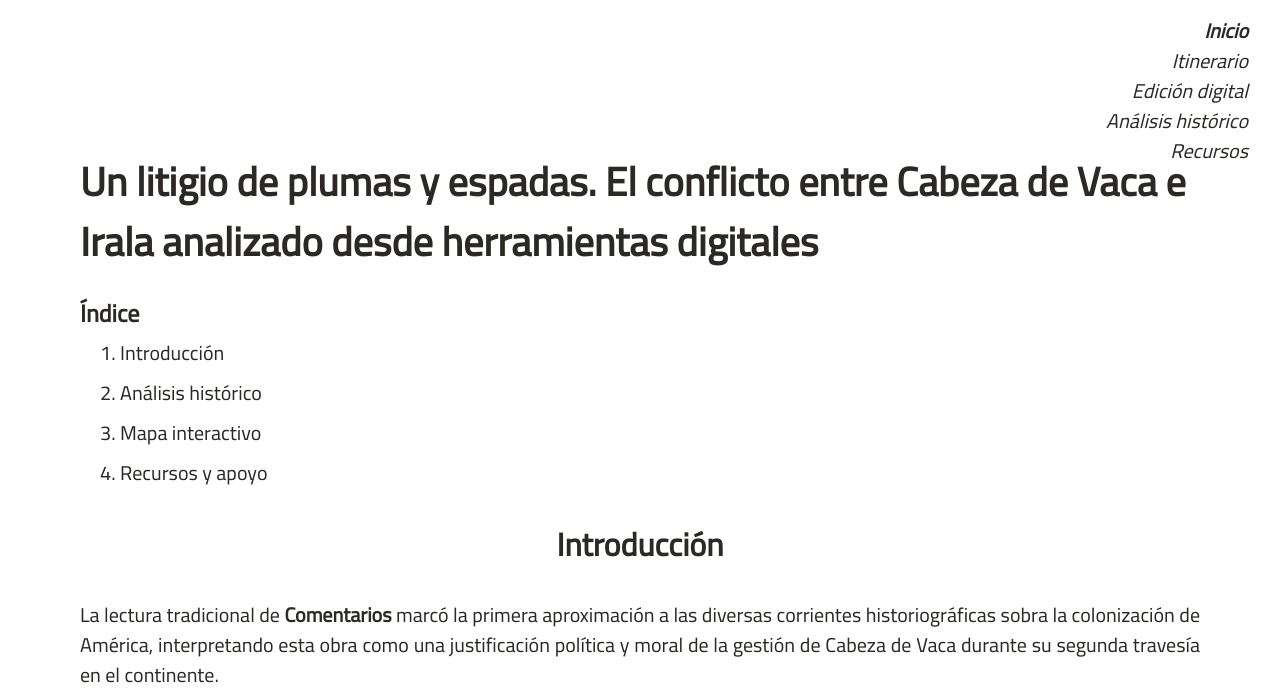
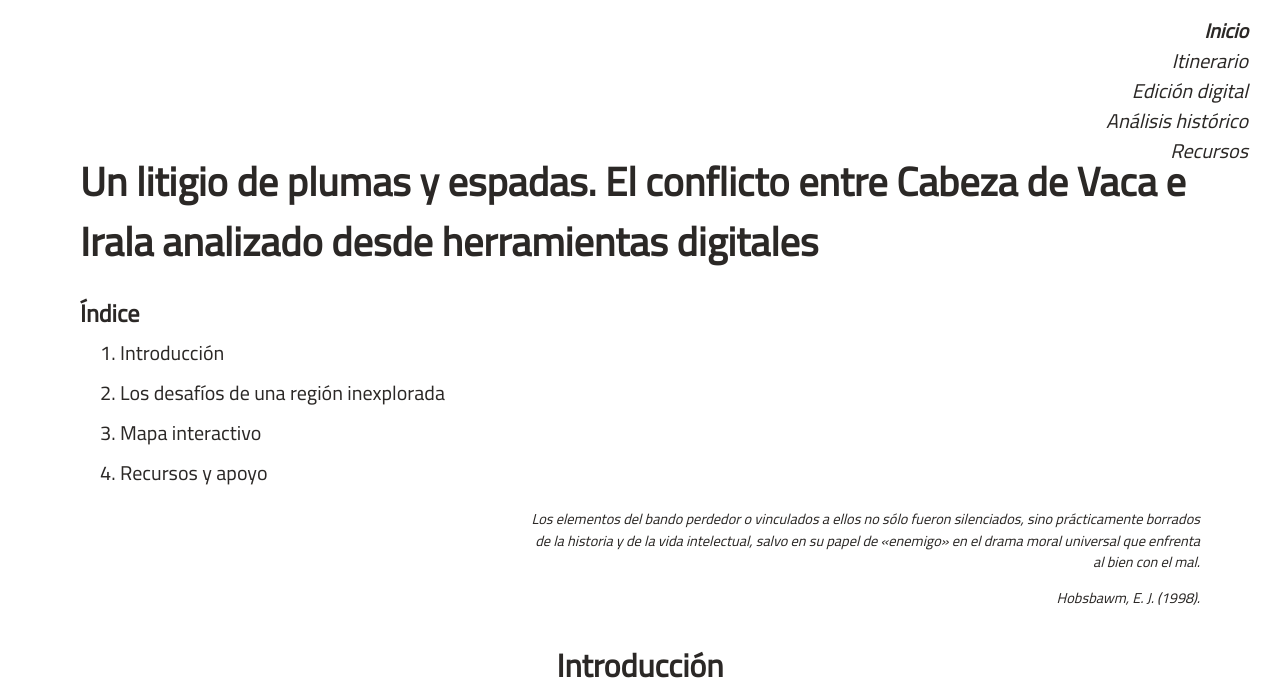
Before and after one commit to rominicky/comentarios-cabeza-de-vaca, a Jekyll site: the page built from _pages/02-analisis.md, in a window 1280 px wide. Shown: the top 690 px of the page. Built offline with Jekyll 4.4.1, drawn with Linux system fonts in a browser that asks for light colours; nearby versions of some CDN libraries; library files that are not in the unit come from our copies; some of the changed text lies outside the part shown; grey boxes are pictures that could not be loaded.

Commit message:
desarollo

```diff
--- a/_pages/02-analisis.md
+++ b/_pages/02-analisis.md
@@ -11,9 +11,14 @@
 ### Índice
 
 1. [Introducción](#introducción)
-2. [Análisis histórico](#análisis-histórico)
+2. [Los desafíos de una región inexplorada](#inexplorada)
 3. [Mapa interactivo](#mapa-interactivo)
 4. [Recursos y apoyo](#recursos-y-apoyo)
+
+<cite>
+Los elementos del bando perdedor o vinculados a ellos no sólo fueron silenciados, sino prácticamente borrados de la historia y de la vida intelectual, salvo en su papel de «enemigo» en el drama moral universal que enfrenta al bien con el mal.</cite>
+<cite>Hobsbawm, E. J. (1998).
+</cite>
 
 ## Introducción
 
@@ -24,14 +29,26 @@
   <div style="flex: 1; min-width: 250px;">
     <p>
       Este proyecto explora cómo la Historia Digital, rama de las Humanidades Digitales, puede transformar la manera en que leemos y comprendemos el pasado. A partir de la obra <strong>Comentarios</strong>, conservada y digitalizada en la <a href="https://collections.lib.utexas.edu/catalog/utblac:be9bfa47-9704-483e-a461-9588875230b8">Benson Rare Book Collection</a> de LLILAS Benson Latin American Studies and Collections, propongo una experiencia interactiva que combina mapas, visualizaciones y datos históricos estructurados.</p>
-      <p>La edición digital ofrece una lectura selectiva y crítica, centrada en episodios clave que revelan a Cabeza de Vaca como figura militar y política en los primeros años de la conquista del Río de la Plata y Paraguay.Gracias a herramientas de análisis computacional textual, como análisis de sentimiento, tópicos y frecuencia léxica, entre otras, pongo de relieve no solo los contenidos explícitos sino también la arquitectura emocional, ideológica y discursiva de estos episodios. Esto permite observas las tensiones entre la autoridad imperial y las prácticas locales de los primeros gobiernos instaurados por colonizadores europeos.
+      <p>La edición digital ofrece una lectura selectiva y crítica, centrada en episodios clave que revelan a Cabeza de Vaca como figura militar y política en los primeros años de la conquista del "Gran Chaco".Gracias a herramientas de análisis computacional textual, como análisis de sentimiento, tópicos y frecuencia léxica, entre otras, pongo de relieve no solo los contenidos explícitos sino también la arquitectura emocional, ideológica y discursiva de estos episodios. Esto permite observas las tensiones entre la autoridad imperial y las prácticas locales de los primeros gobiernos instaurados por colonizadores europeos.
     </p>
   </div>
   <div style="flex: 0 0 250px;">
-    <img src="{{ site.baseurl }}/assets/img/pagina489.png" style="width: 100%; height: auto; display: block;"/>
+    <img src="{{ site.baseurl }}/assets/img/pagina3.jpg" style="width: 100%; height: auto; display: block;"/>
   </div>
 </div>
 
 Más que una simple edición digital, esta propuesta investiga cómo **Comentarios** funcionó como dispositivo retórico en el conflicto político y moral entre Cabeza de Vaca y su adversario Domingo Martínez de Irala. Desarrollado con el apoyo de una beca de investigación de [LLILAS Benson](https://sites.utexas.edu/llilasbensonds/funding/digital-scholarship-fellowships), y basado en la edición [Viaje al Río de la Plata](https://hdlab.space/viaje-al-rio-de-la-plata) del [HDLab-CONICET](https://github.com/hdlabconicet/viaje-al-rio-de-la-plata), invita a redescubrir el texto desde una mirada renovada, integrando historia, léxico y contexto en un solo recorrido digital.
 
-## Recorrido
+## Los desafíos de una región inexplorada
+
+La gran expedición de Pedro de Mendoza se inscribe dentro de los *relatos de fracaso* que Beatriz Pastor (1983) identifica como parte de la mitificación producida por las corrientes historiográficas tradicionales. Mientras estas tendían a presentar la conquista y colonización de América en clave “triunfalista”, prescindían tanto de la complejidad de las sociedades nativas como de los diversos intereses de los agentes europeos, algunos de ellos ajenos a la Corona española.
+
+El primer adelantado del Río de la Plata murió en altamar en su intento de regresar a España; de su empresa sólo le sobrevivieron, como describe Gandini (2011), un "puñado de españoles atrincherado en un conjunto de casas de barro y paja rodeado por una empalizada que, con buena voluntad, denominaban ciudad, internada mil kilómetros río arriba en una región prácticamente inexplorada y cuyos vecinos, mayormente nativos de la etnia guaraní, practicaban una guerra a muerte coronada por canibalismo ritual" (p. 29).
+
+Las dificultades de esta región periférica, escasamente explorada, se reflejaron en una política de ocupación malograda. La carencia en metales preciosos y mano de obra nativa fácilmente explotable, dada la gran movilidad de estos pueblos y las propias particularidades de numerosas tribus de diferentes pueblos, sumado al adverso medio ambiente hicieron más dificultoso los intentos colonizadores.
+
+Las características climáticas y geográficas del sur americano, en torno a Asunción y al Gran Chacho, combinaban selvas tropicales con llanuras inundables, atravesadas por su compleja red de ríos y esteros. Estos espacios eran propicios para las poblaciones dispersas, seminómadas y "desacostumbrados a la disciplina impuesta desde fuera, revelaron una capacidad desesperante para eludir o resistir cualquier intento español por introducir alguna forma de dominación" (Elliot, 1990, pp. 144-146).
+
+En consecuencia, la superioridad tecnológica y la organización social de los europeos fueron puestas a prueba, obligándolos a improvisar estrategias según los patrones de asentamiento y explotación del medio ambiente que ofrecía cada pueblo originario. Estas particularidades se reflejaron tanto en las relaciones alianzas como en los conflictos; los guaraníes, alíados de los españoles, incrementarios sus tensiones con otros grupos, como los guaycurúes, sus principales adversarios, alterando el equilibrio político de la región.
+
+## Nueva travesía en América
--- a/_sass/_components.scss
+++ b/_sass/_components.scss
@@ -14,8 +14,17 @@
     font-size: $body-font-size;
     padding: 1px 4px;
 }
-
-
+// Inline code
+cite {
+  display: block;
+  font-style: italic;
+  font-size: 0.9rem;
+  color: $color-body-text;
+  text-align: right;
+  margin: 1em 0 1em auto;
+  max-width: 60%;
+}
+// Prose styles for markdown content
 .prose {
 
   p, ol, ul {
```
Also changed, not shown: assets/img/pagina3.jpg (added).
